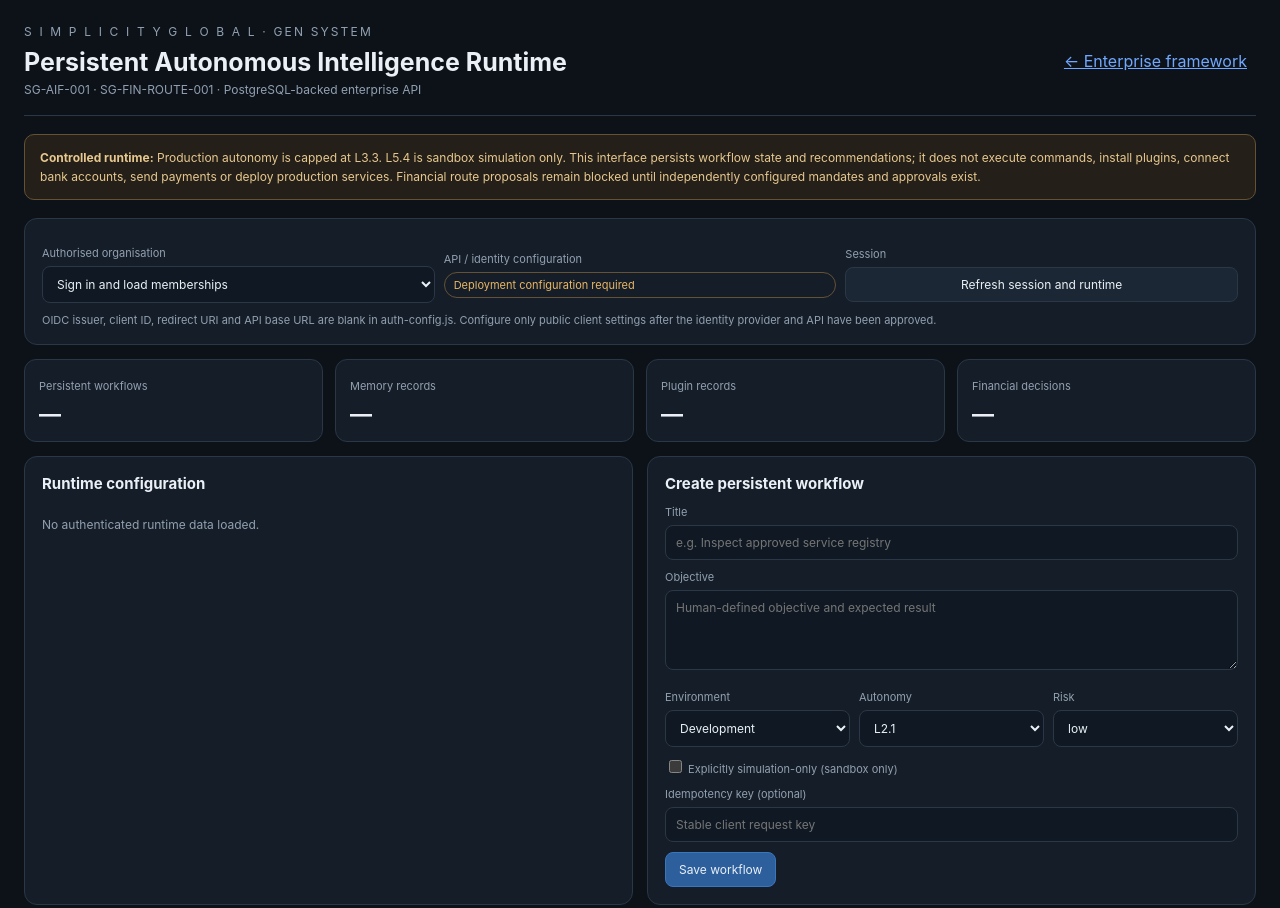
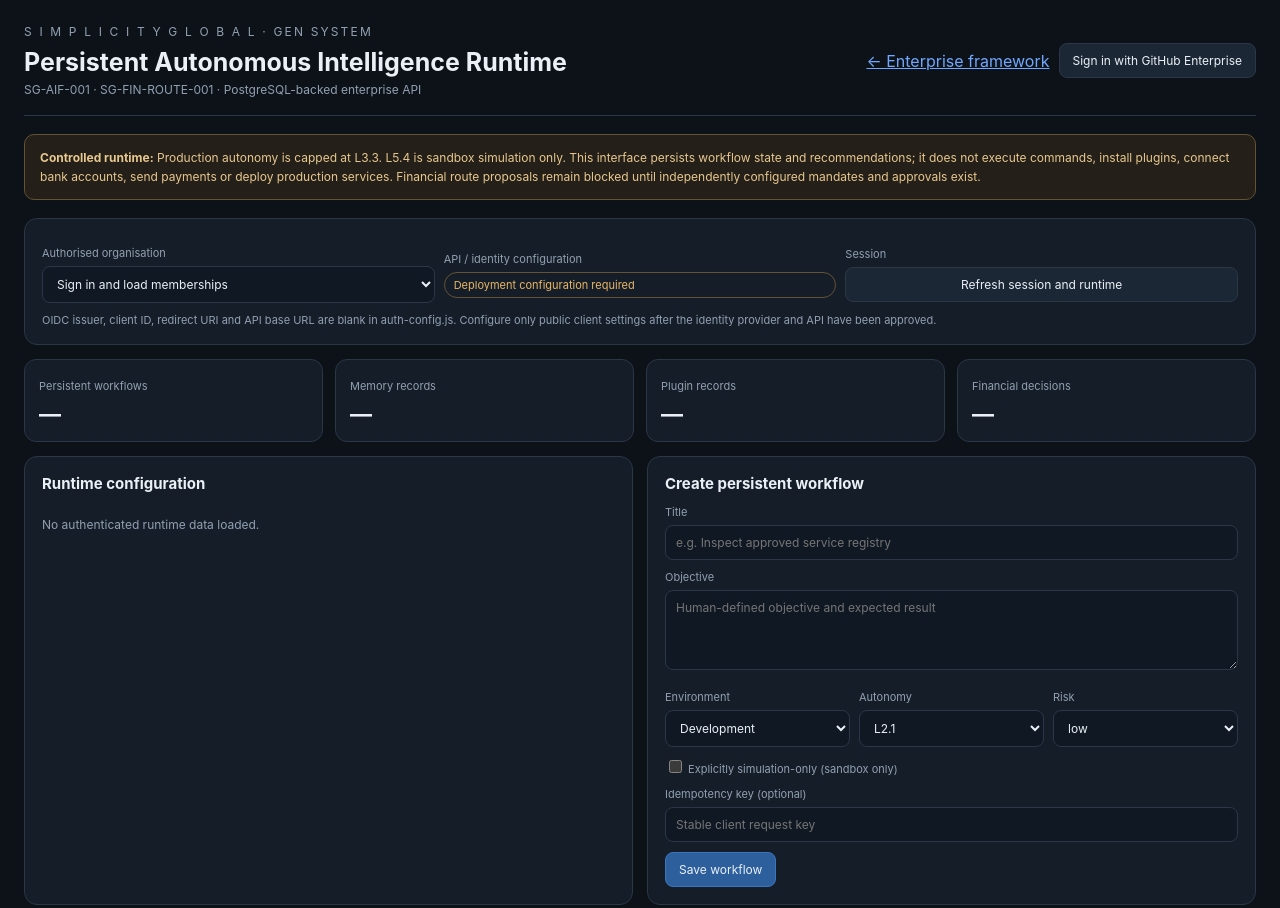
Before and after one commit to geraldmarksimplicityglobal-droid/simplicity-global-ai-command-centre-simplicity-global-inc, a plain HTML site: page live-framework/aif-runtime.html in a window 1280 px wide. Shown: the top 908 px of the page. Drawn offline with Linux system fonts and the light colour scheme.

Commit message:
fix(aif): bind runtime sign-in control to enterprise OIDC adapter

```diff
--- a/live-framework/aif-runtime.html
+++ b/live-framework/aif-runtime.html
@@ -13,7 +13,7 @@
 <div class="shell">
 <header class="top">
  <div><div class="brand">S I M P L I C I T Y  G L O B A L · GEN SYSTEM</div><h1>Persistent Autonomous Intelligence Runtime</h1><div class="sub">SG-AIF-001 · SG-FIN-ROUTE-001 · PostgreSQL-backed enterprise API</div></div>
- <div class="actions"><a href="./index.html">← Enterprise framework</a><span id="auth-control"></span></div>
+ <div class="actions"><a href="./index.html">← Enterprise framework</a><span id="sg-enterprise-auth"></span></div>
 </header>
 <div class="notice"><b>Controlled runtime:</b> Production autonomy is capped at L3.3. L5.4 is sandbox simulation only. This interface persists workflow state and recommendations; it does not execute commands, install plugins, connect bank accounts, send payments or deploy production services. Financial route proposals remain blocked until independently configured mandates and approvals exist.</div>
 
```
